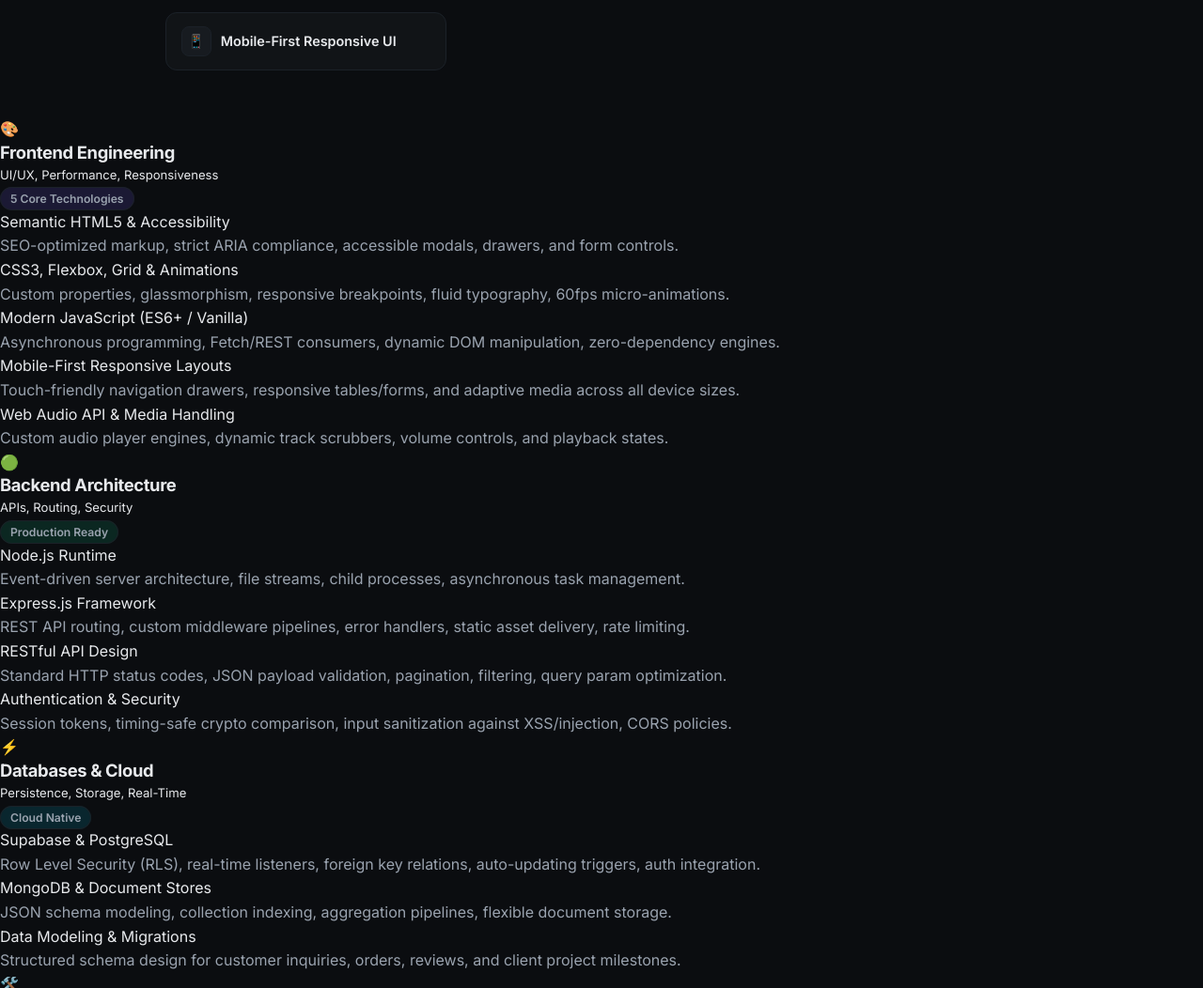
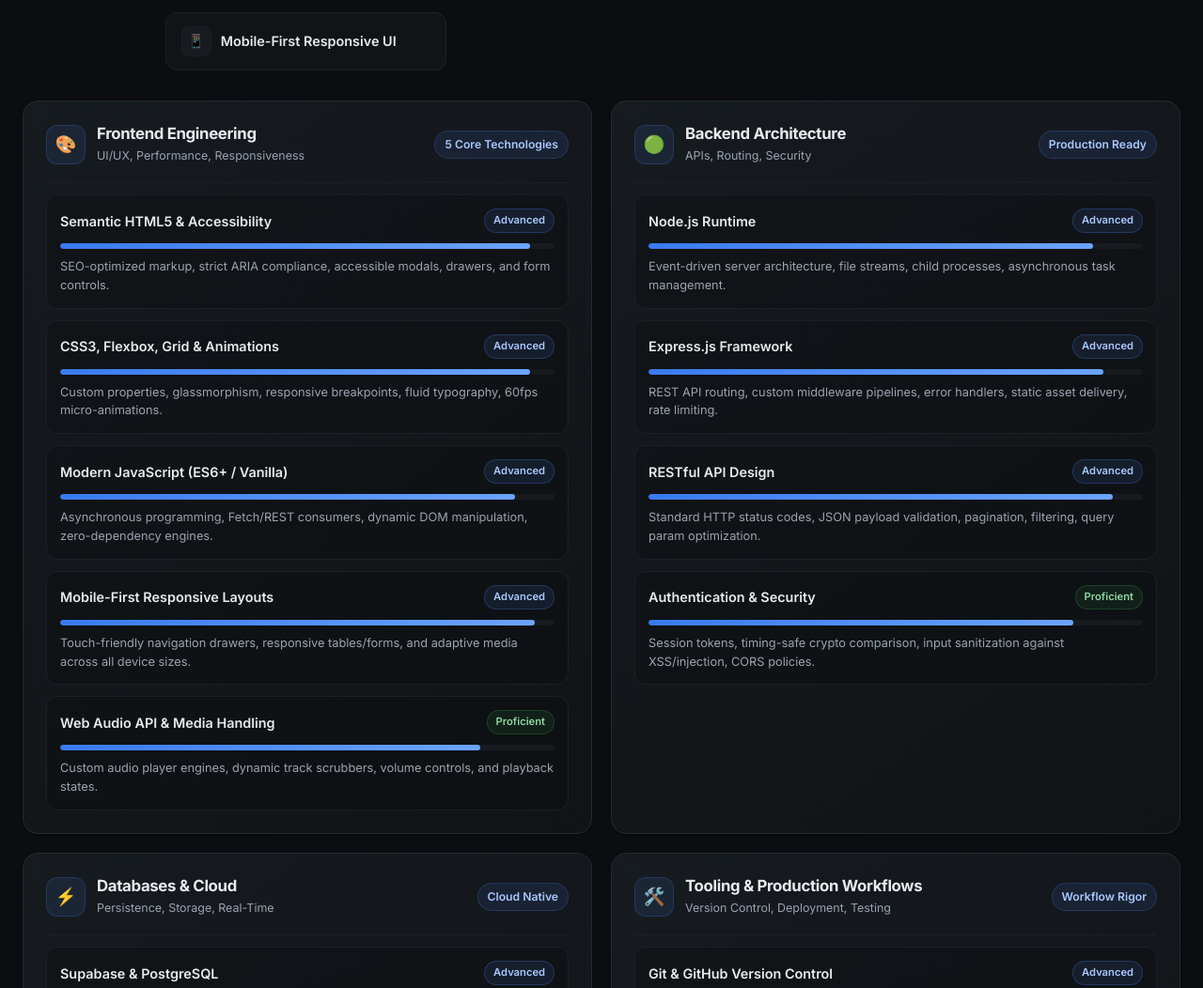
Before and after one commit to devilseyedevloper/devilseyedevloper.github.io, a website: page public/skills.html in a window 1280 px wide. Shown: the part 541-1593 px from the top of the page at 94% size. Drawn offline with nearby package versions, Linux system fonts and the light colour scheme; no server answers.

Commit message:
Style skills as individual cards
Co-authored-by: Copilot <223556219+Copilot@users.noreply.github.com>

```diff
--- a/public/css/style.css
+++ b/public/css/style.css
@@ -219,6 +219,110 @@ p { color: var(--muted); }
 .skill-chip { display: flex; align-items: center; gap: 10px; font-size: 0.9rem; font-weight: 600; color: var(--text); padding: 14px 16px; }
 .skill-chip-icon { width: 32px; height: 32px; border-radius: 8px; background: var(--surface-2); border: 1px solid var(--border-soft); display: inline-flex; align-items: center; justify-content: center; flex-shrink: 0; }
 .skill-bar, .skill-level, .level-advanced, .level-proficient { display: none; }
+.skills-page > section[style*="margin-bottom"] { margin-bottom: 32px !important; }
+.skills-categories-grid {
+  width: min(100% - var(--pad) * 2, calc(var(--container) - var(--pad) * 2));
+  margin: 0 auto;
+  display: grid;
+  grid-template-columns: repeat(2, minmax(0, 1fr));
+  gap: 20px;
+}
+.skills-categories-grid .skill-category-card {
+  min-width: 0;
+  padding: 24px;
+  background: linear-gradient(145deg, rgba(23, 27, 32, 0.96), rgba(17, 20, 23, 0.98));
+  border: 1px solid var(--border);
+  border-radius: var(--radius-lg);
+  box-shadow: var(--shadow-sm);
+}
+.skills-categories-grid .skill-category-top,
+.skills-categories-grid .skill-cat-title-group,
+.skills-categories-grid .skill-item-header {
+  display: flex;
+  align-items: center;
+}
+.skills-categories-grid .skill-category-top {
+  justify-content: space-between;
+  gap: 14px;
+  min-height: 56px;
+  padding-bottom: 18px;
+  border-bottom: 1px solid var(--border-soft);
+}
+.skills-categories-grid .skill-cat-title-group { min-width: 0; gap: 12px; }
+.skills-categories-grid .skill-cat-title-group > div { min-width: 0; }
+.skills-categories-grid .skill-cat-title-group h3 { margin-bottom: 4px; font-size: 1.05rem; }
+.skills-categories-grid .skill-cat-title-group > div > span {
+  display: block;
+  color: var(--muted) !important;
+  font-size: 0.78rem !important;
+}
+.skills-categories-grid .skill-cat-icon {
+  width: 42px;
+  height: 42px;
+  display: grid;
+  place-items: center;
+  flex: 0 0 auto;
+  border: 1px solid rgba(76, 141, 255, 0.2);
+  border-radius: 12px;
+  background: var(--accent-soft);
+  font-size: 1.15rem;
+}
+.skills-categories-grid .tech-badge {
+  flex: 0 0 auto;
+  background: var(--accent-soft) !important;
+  border-color: rgba(76, 141, 255, 0.2);
+  color: #a9c8ff;
+  white-space: nowrap;
+}
+.skills-categories-grid .skill-item-row {
+  margin-top: 12px;
+  padding: 14px;
+  border: 1px solid var(--border-soft);
+  border-radius: var(--radius-md);
+  background: rgba(11, 13, 16, 0.42);
+  transition: border-color var(--fast), background var(--fast), transform var(--fast);
+}
+.skills-categories-grid .skill-item-row:hover {
+  border-color: rgba(76, 141, 255, 0.35);
+  background: rgba(76, 141, 255, 0.045);
+  transform: translateY(-1px);
+}
+.skills-categories-grid .skill-item-header {
+  justify-content: space-between;
+  gap: 12px;
+}
+.skills-categories-grid .skill-name { color: var(--text); font-size: 0.9rem; font-weight: 600; }
+.skills-categories-grid .skill-level-badge {
+  display: inline-flex;
+  align-items: center;
+  flex: 0 0 auto;
+  padding: 3px 9px;
+  border: 1px solid rgba(76, 141, 255, 0.24);
+  border-radius: 999px;
+  background: var(--accent-soft);
+  color: #a9c8ff;
+  font-size: 0.7rem;
+  font-weight: 600;
+}
+.skills-categories-grid .level-proficient {
+  border-color: rgba(52, 168, 83, 0.25);
+  background: rgba(52, 168, 83, 0.1);
+  color: #8ed6a0;
+}
+.skills-categories-grid .skill-bar-bg {
+  height: 6px;
+  margin-top: 11px;
+  overflow: hidden;
+  border-radius: 999px;
+  background: var(--surface-2);
+}
+.skills-categories-grid .skill-bar-fill {
+  height: 100%;
+  border-radius: inherit;
+  background: linear-gradient(90deg, #397af0, #6ba4ff);
+}
+.skills-categories-grid .skill-desc { margin-top: 9px; font-size: 0.8rem; line-height: 1.55; }
+.skills-page .cta-final { width: min(100% - var(--pad) * 2, calc(var(--container) - var(--pad) * 2)); }
 
 /* Reviews */
 .review-feedback-section { padding-bottom: 48px; }
@@ -383,6 +487,7 @@ textarea { resize: vertical; min-height: 120px; }
   .philosophy-grid { grid-template-columns: 1fr 1fr; }
   .process-grid { grid-template-columns: 1fr 1fr; }
   .skill-grid { grid-template-columns: 1fr 1fr; }
+  .skills-categories-grid { grid-template-columns: 1fr; max-width: 720px; }
   .contact-container, .auth-container, .about-hero-grid { grid-template-columns: 1fr; }
   .footer-content { grid-template-columns: 1fr 1fr; }
   .frames { grid-template-columns: 1fr 1fr; }
@@ -399,6 +504,8 @@ textarea { resize: vertical; min-height: 120px; }
   .footer-content { grid-template-columns: 1fr; }
   .projects-toolbar { flex-direction: column; align-items: stretch; }
   .project-search-input { min-width: 0; width: 100%; }
+  .skills-categories-grid .skill-category-card { padding: 20px; }
+  .skills-categories-grid .skill-category-top { align-items: flex-start; }
 }
 @media (max-width: 479px) {
   :root { --pad: 16px; }
@@ -409,6 +516,9 @@ textarea { resize: vertical; min-height: 120px; }
   .quick-stats { grid-template-columns: 1fr 1fr; }
   .section-header, .page-header { padding-top: 44px; }
   .cta-final { padding: 32px 16px; }
+  .skills-categories-grid .skill-category-card { padding: 16px; }
+  .skills-categories-grid .skill-category-top { flex-direction: column; }
+  .skills-categories-grid .skill-cat-title-group { align-items: flex-start; }
 }
 
 /* Desktop safeguard: keep the full navigation on screens wide enough to fit it */
--- a/public/skills.html
+++ b/public/skills.html
@@ -5,7 +5,7 @@
   <meta name="viewport" content="width=device-width, initial-scale=1" />
   <meta name="description" content="Explore the technical skills, frameworks, databases, and development tools mastered by Gursimran Singh. Node.js, Express, JavaScript, Supabase, MongoDB, and modern frontend craft.">
   <title>Technical Skills — Singh Web Creations</title>
-  <link rel="stylesheet" href="css/style.css?v=20261010.2">
+  <link rel="stylesheet" href="css/style.css?v=20261010.3">
   <link rel="preconnect" href="https://fonts.googleapis.com">
   <link rel="preconnect" href="https://fonts.gstatic.com" crossorigin>
   <link rel="icon" href="favicon.svg" type="image/svg+xml">
@@ -66,7 +66,7 @@
     </div>
   </header>
 
-  <main class="page">
+  <main class="page skills-page">
     <!-- Page Header -->
     <section class="page-header">
       <span class="section-tag">Technical Stack</span>
```
